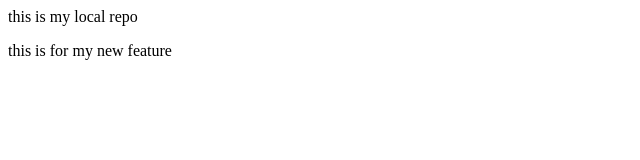
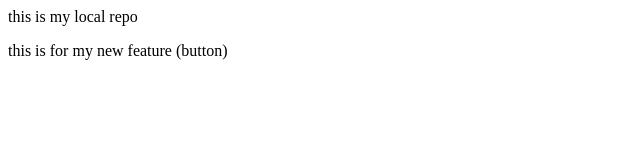
Before and after one commit to Omchafale04/localrepo, a plain HTML site: page index.html in a window 1280 px wide. Shown: the full height of the page, 0-640 px from the left. Drawn offline with Linux system fonts and the light colour scheme.

```diff
--- a/index.html
+++ b/index.html
@@ -2,5 +2,5 @@
     this is my local repo
 </p>
 <p>
-    this is for my new feature
+    this is for my new feature (button)
 </p>
```
